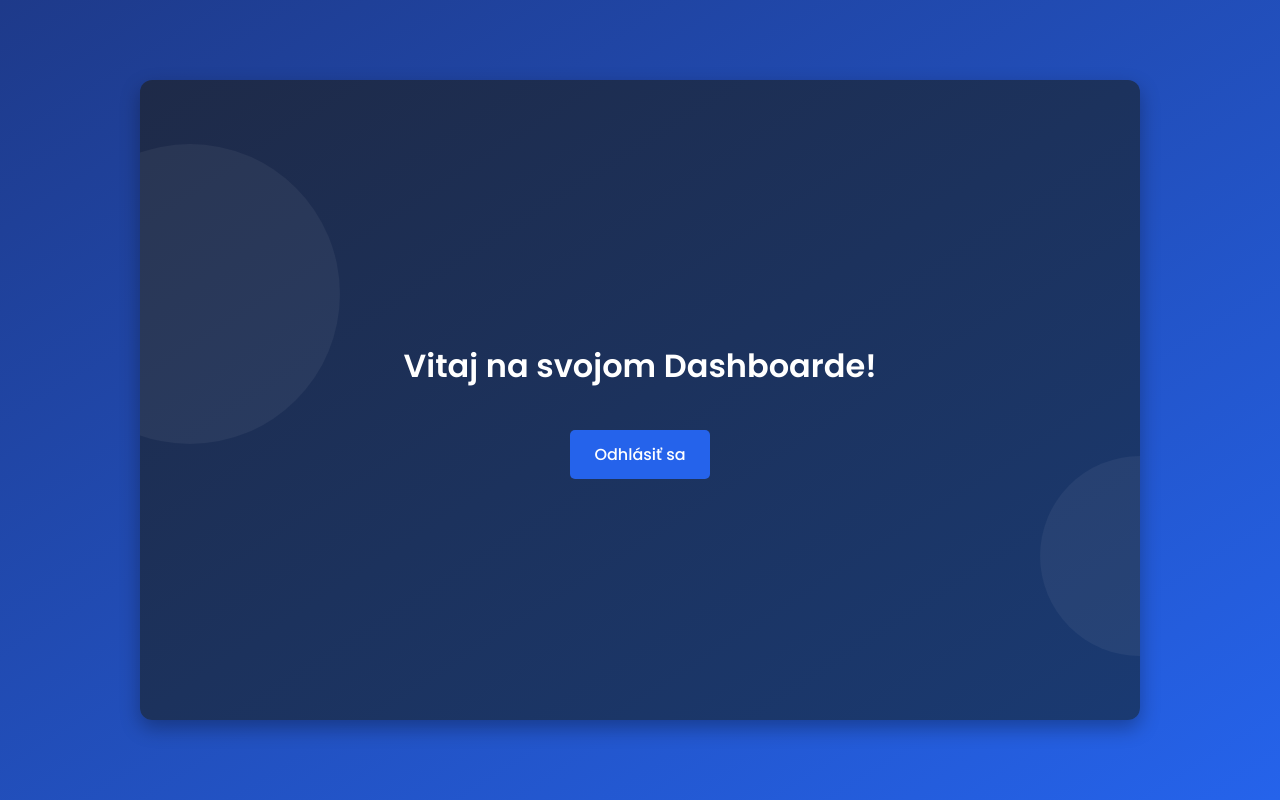
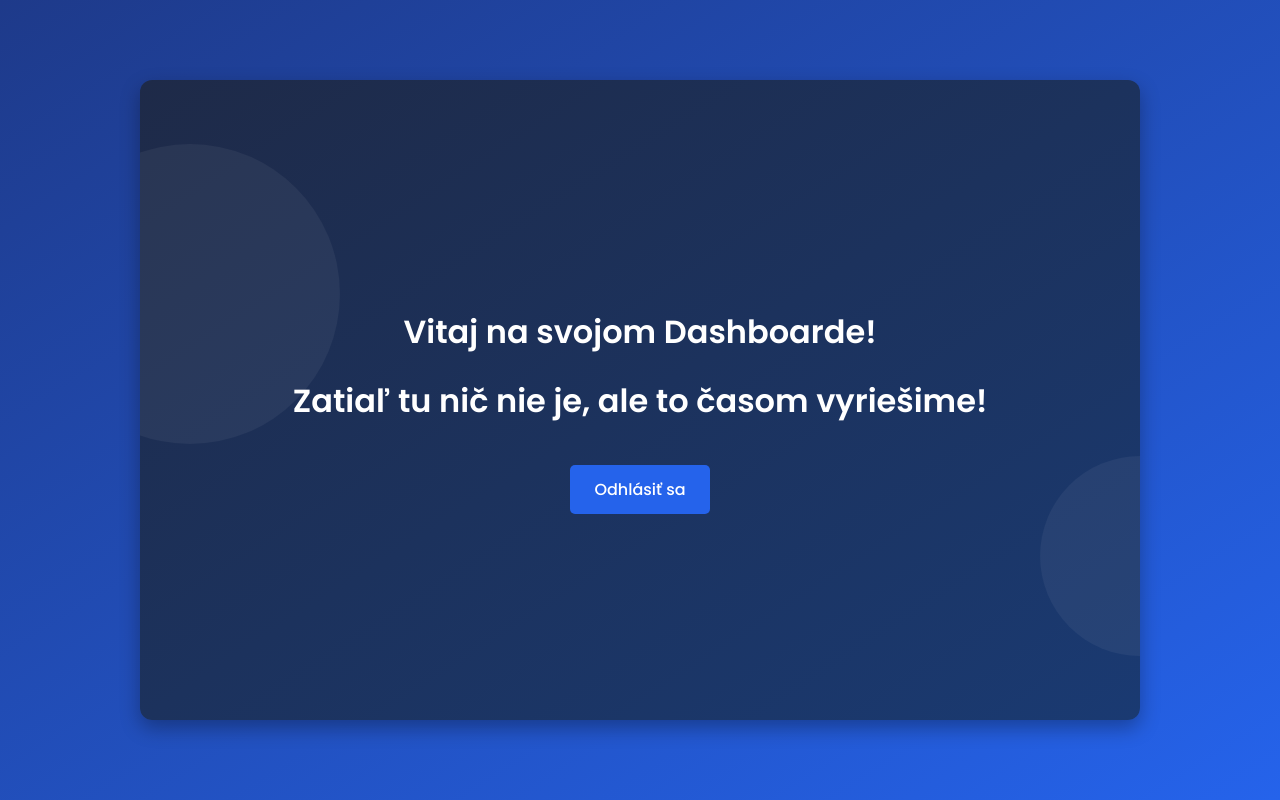
Before and after one commit to Montyssimo/monty, a plain HTML site: page dashboard.html in a window 1280 px wide. Drawn offline with Linux system fonts and the light colour scheme; sample sign-in values are in the browser's storage.

Commit message:
nadnesfinal

```diff
--- a/dashboard.html
+++ b/dashboard.html
@@ -11,6 +11,7 @@
     <div class="container">
         <div class="dashboard">
             <h1>Vitaj na svojom Dashboarde!</h1>
+            <h1>Zatiaľ tu nič nie je, ale to časom vyriešime!</h1>
             <button id="logoutButton" class="form-button">Odhlásiť sa</button>
         </div>
     </div>
```
